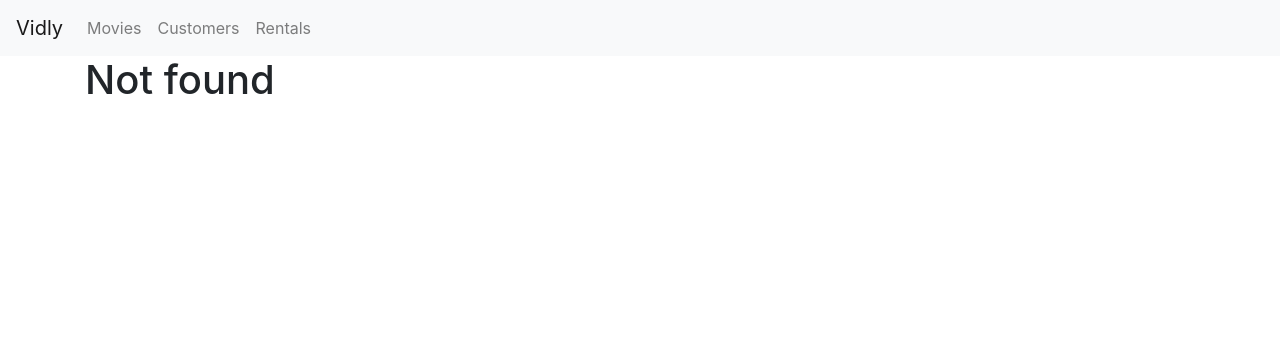
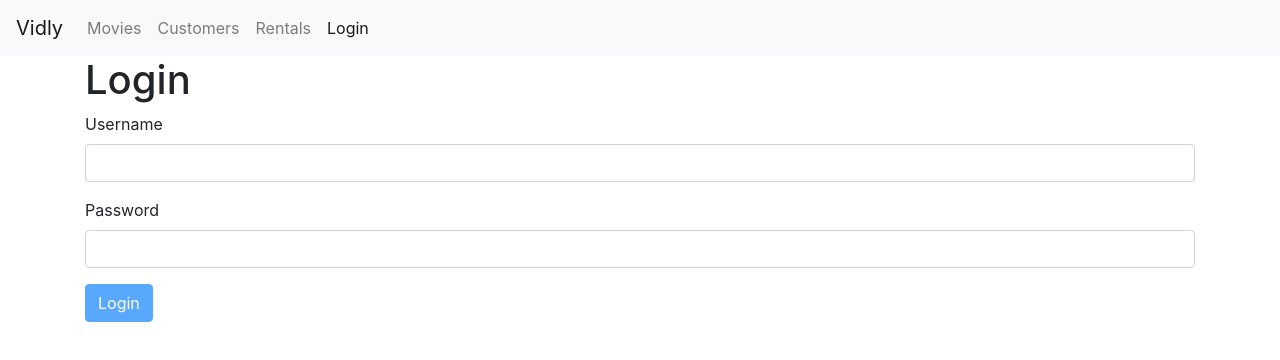
Before and after one commit to bolf/vidly, a React (Create React App) app: page /login in a window 1280 px wide. Before the commit this address led to /not-found. Shown: the top 360 px of the page. Built offline with nearby package versions, Linux system fonts and the light colour scheme.

Commit message:
adding validation

```diff
--- a/package.json
+++ b/package.json
@@ -8,6 +8,7 @@
     "@fortawesome/free-solid-svg-icons": "^5.8.1",
     "@fortawesome/react-fontawesome": "^0.1.4",
     "bootstrap": "^4.3.1",
+    "joi-browser": "^13.4.0",
     "lodash": "^4.17.11",
     "prop-types": "^15.6.2",
     "react": "^16.8.4",
--- a/src/App.js
+++ b/src/App.js
@@ -1,5 +1,5 @@
+import "./App.css";
 import React, { Component } from "react";
-import "./App.css";
 import Movies from "./components/movies";
 import NavBar from "./components/common/navbar";
 import { Route, Switch, Redirect } from "react-router-dom";
@@ -7,6 +7,7 @@ import Customers from "./components/customers";
 import Rentals from "./components/rentals";
 import NotFound from "./components/notFound";
 import MovieForm from "./components/movieForm";
+import LoginForm from "./components/loginForm";
 
 class App extends Component {
   render() {
@@ -19,6 +20,7 @@ class App extends Component {
             <Route path="/movies" component={Movies} />
             <Route path="/customers" component={Customers} />
             <Route path="/rentals" component={Rentals} />
+            <Route path="/login" component={LoginForm} />
             <Redirect from="/" exact to="/movies" />
             <Route path="/not-found" component={NotFound} />
             <Redirect to="not-found" />
--- /dev/null
+++ b/src/components/common/inputText.jsx
@@ -0,0 +1,20 @@
+import React from "react";
+
+const InputText = ({ name, label, value, onChange, error }) => {
+  return (
+    <div className="form-group">
+      <label htmlFor={name}>{label}</label>
+      <input
+        value={value}
+        onChange={onChange}
+        name={name}
+        id={name}
+        type="text"
+        className="form-control"
+      />
+      {error && <div className="alert alert-danger">{error}</div>}
+    </div>
+  );
+};
+
+export default InputText;
--- a/src/components/common/navbar.jsx
+++ b/src/components/common/navbar.jsx
@@ -29,6 +29,9 @@ const Navbar = () => {
           <NavLink className="nav-item nav-link" to="/rentals">
             Rentals
           </NavLink>
+          <NavLink className="nav-item nav-link" to="/login">
+            Login
+          </NavLink>
         </div>
       </div>
     </nav>
--- /dev/null
+++ b/src/components/loginForm.jsx
@@ -0,0 +1,107 @@
+import React, { Component } from "react";
+import InputText from "./common/inputText";
+import Joi from "joi-browser";
+
+class LoginForm extends Component {
+  state = {
+    account: { username: "", password: "" },
+    errors: {}
+  };
+
+  joi_schema = {
+    username: Joi.string()
+      .required()
+      .label("Username"),
+    password: Joi.string()
+      .min(3)
+      .max(10)
+      .required()
+      .label("Password")
+  };
+
+  validate = () => {
+    const validationResult = Joi.validate(this.state.account, this.joi_schema, {
+      abortEarly: false
+    });
+
+    if (!validationResult.error) return null;
+
+    const errors = {};
+    for (let item of validationResult.error.details)
+      errors[item.path[0]] = item.message;
+
+    return errors;
+
+    // const { account } = this.state;
+    // if (account.username.trim() === "")
+    //   errors.username = "Username is required";
+
+    // if (account.password.trim() === "")
+    //   errors.password = "Password is required";
+
+    // return Object.keys(errors).length === 0 ? null : errors;
+  };
+
+  handleSubmit = e => {
+    e.preventDefault();
+
+    const errors = this.validate();
+    this.setState({ errors: errors || {} });
+
+    if (errors) return;
+
+    //Call the server
+    const username = this.state.account.username;
+    console.log("Submitted", username);
+  };
+
+  validateProperty = ({ name, value }) => {
+    const obj = { [name]: value };
+    const schema = { [name]: this.joi_schema[name] };
+    const { error } = Joi.validate(obj, schema);
+    if (!error) return null;
+    return error.details[0].message;
+  };
+
+  handleTextFieldChange = e => {
+    const errors = { ...this.state.errors };
+    const errorMesaage = this.validateProperty(e.currentTarget);
+    if (errorMesaage) errors[e.currentTarget.name] = errorMesaage;
+    else delete errors[e.currentTarget.name];
+
+    const account = { ...this.state.account };
+    account[e.currentTarget.name] = e.currentTarget.value;
+    this.setState({ account, errors });
+  };
+
+  render() {
+    return (
+      <div>
+        <h1>Login</h1>
+        <form onSubmit={this.handleSubmit}>
+          <InputText
+            name="username"
+            label="Username"
+            value={this.state.account.name}
+            onChange={this.handleTextFieldChange}
+            error={this.state.errors.username}
+          />
+
+          <InputText
+            name="password"
+            label="Password"
+            value={this.state.account.password}
+            onChange={this.handleTextFieldChange}
+            error={this.state.errors.password}
+          />
+
+          <button disabled={this.validate()} className="btn btn-primary">
+            Login
+          </button>
+        </form>
+      </div>
+    );
+  }
+}
+
+export default LoginForm;
```
Also changed, not shown: 1 other file (tests, documents, lock files or other folders).
